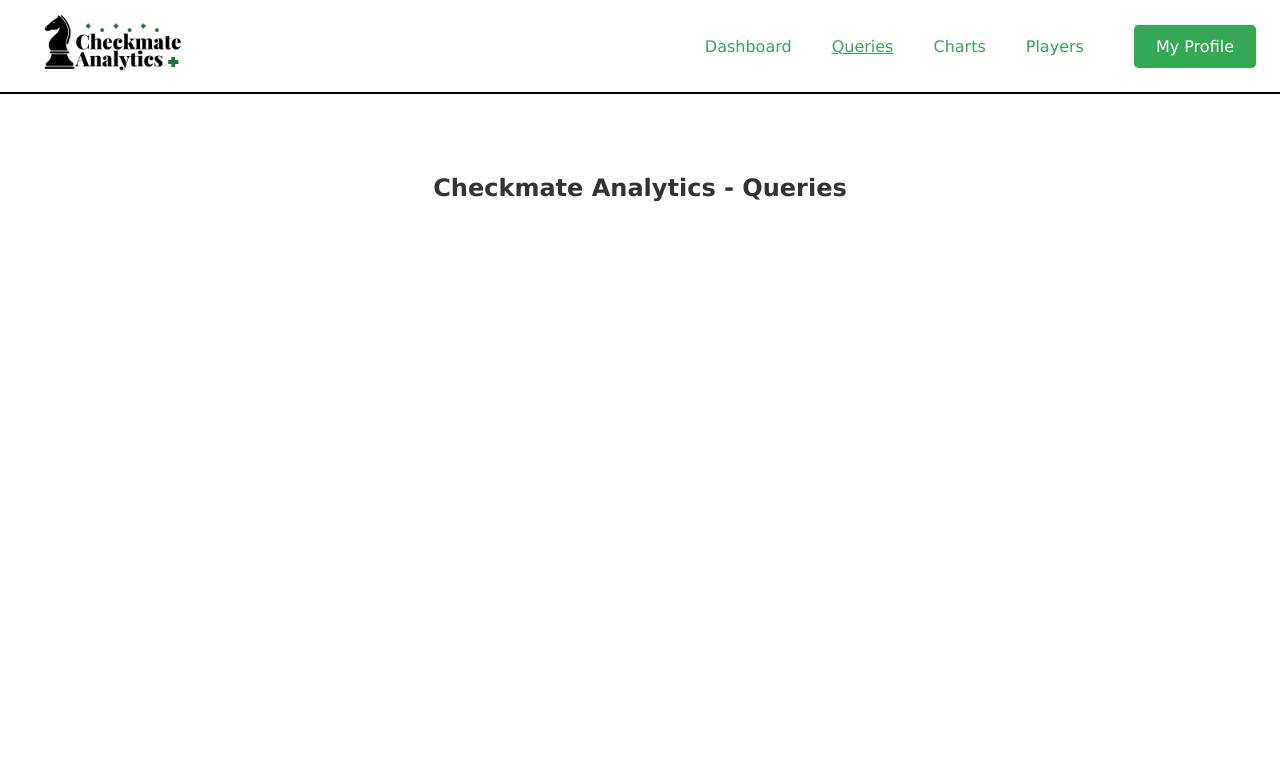
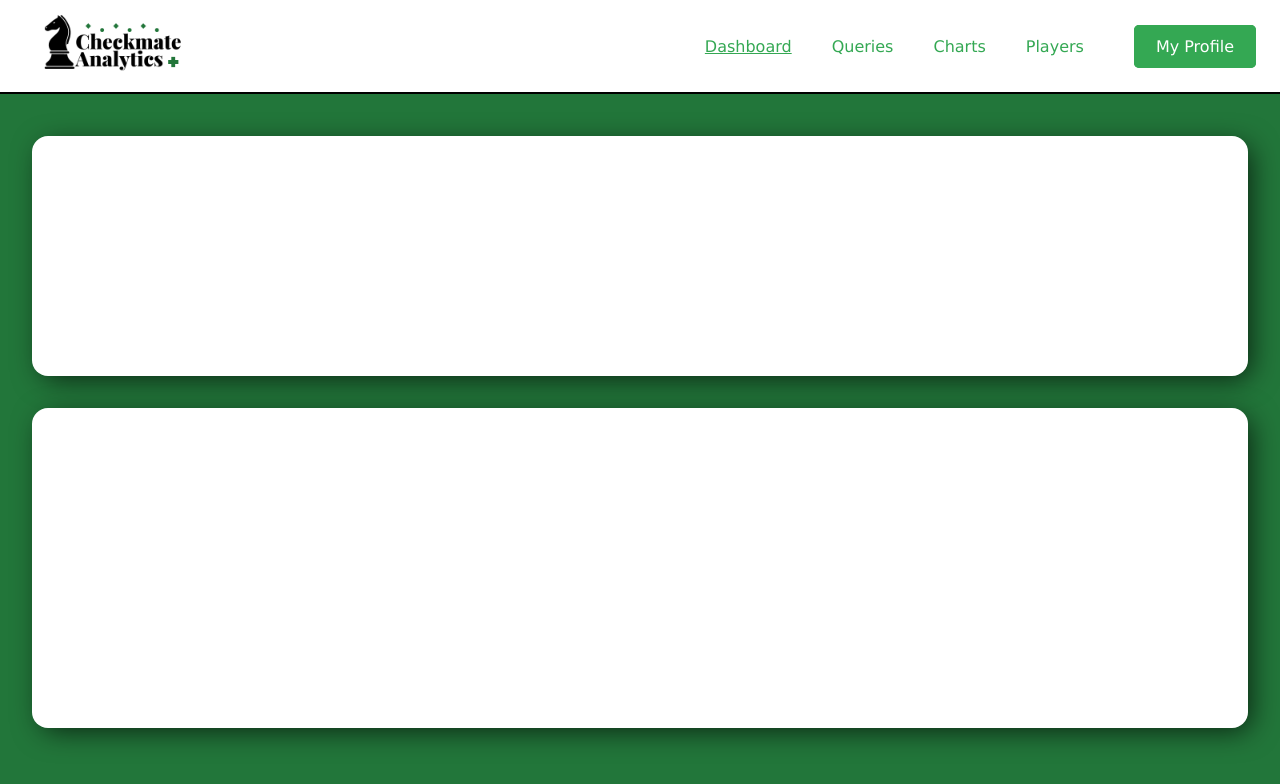
Before and after one commit to evanbrooks0629/checkmate-analytics, a Next.js app: page /queries in a window 1280 px wide. Shown: the top 784 px of the page. Built offline with nearby package versions, Linux system fonts and the light colour scheme.

Commit message:
queries page

```diff
--- a/src/app/queries/Queries.module.css
+++ b/src/app/queries/Queries.module.css
@@ -1,17 +1,51 @@
-.Home {
-    display: flex;
-    align-items: center;
-    justify-content: center;
-    background-color: #ffffff; /* Replace with the background color from your Figma design */
-  }
+.mainDiv {
+  height: 100vh;
+  display: flex;
+  padding: 2rem;
+  flex-direction: column;
+  justify-content: center;
+  background-color: #22763A;
+  gap: 2rem;
+}
 
-  .Content {
-    text-align: center; /* Centers the text */
-    margin-top: 150px;
-  }
+.create {
+  background-color: white;
+  height: 30%;
+  border-radius: 1rem;
+  -webkit-box-shadow: 6px 6px 29px -4px rgba(0, 0, 0, 0.73);
+  -moz-box-shadow: 6px 6px 29px -4px rgba(0, 0, 0, 0.73);
+  box-shadow: 6px 6px 29px -4px rgba(0, 0, 0, 0.73);
+}
 
-  .h3 {
-    font-size: 24px; /* Adjust font size to match Figma design */
-    color: #333; /* Replace with the actual color from your Figma design */
-    margin-bottom: 20px; /* Adjust space between title and logo */
-  }
+.results {
+  background-color: white;
+  height: 40%;
+  border-radius: 1rem;
+  -webkit-box-shadow: 6px 6px 29px -4px rgba(0, 0, 0, 0.73);
+  -moz-box-shadow: 6px 6px 29px -4px rgba(0, 0, 0, 0.73);
+  box-shadow: 6px 6px 29px -4px rgba(0, 0, 0, 0.73);
+}
+
+.input {
+  border: 3px solid #22763A;
+  border-radius: .5rem;
+  height: 3rem;
+  width: 40%;
+  -webkit-box-shadow: 6px 6px 29px -4px rgba(0, 0, 0, 0.73);
+  -moz-box-shadow: 6px 6px 29px -4px rgba(0, 0, 0, 0.73);
+  box-shadow: 6px 6px 29px -4px rgba(0, 0, 0, 0.73);
+}
+
+.searchBtn {
+  font-size: 1em;
+  border-radius: .5rem;
+  border: none;
+  cursor: pointer;
+  text-decoration: none;
+  display: inline-block;
+  background-color: #34A853;
+  color: #ffffff;
+  -webkit-box-shadow: 6px 6px 29px -4px rgba(0, 0, 0, 0.73);
+  -moz-box-shadow: 6px 6px 29px -4px rgba(0, 0, 0, 0.73);
+  box-shadow: 6px 6px 29px -4px rgba(0, 0, 0, 0.73);
+}
--- a/src/app/queries/page.js
+++ b/src/app/queries/page.js
@@ -5,10 +5,13 @@
 export default function Queries() {
     return (
         <>
-            <Navbar isUserAuthenticated={true} activeLink="queries" />
-            <div className={styles.Home}>
-                <div className={styles.Content}>
-                    <h3 className={styles.h3}>Checkmate Analytics - Queries</h3>
+            <Navbar isUserAuthenticated={true} activeLink="dashboard" />
+            <div className={styles.mainDiv}>
+                <div className={styles.create}>
+
+                </div>
+                <div className={styles.results}>
+
                 </div>
             </div>
         </>
```
